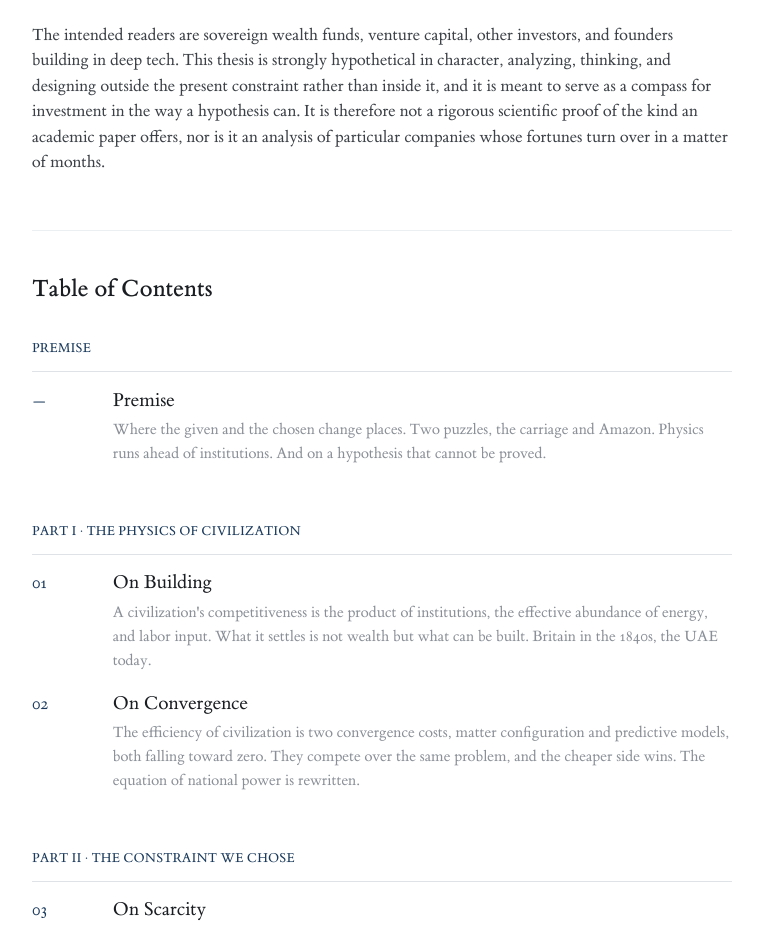
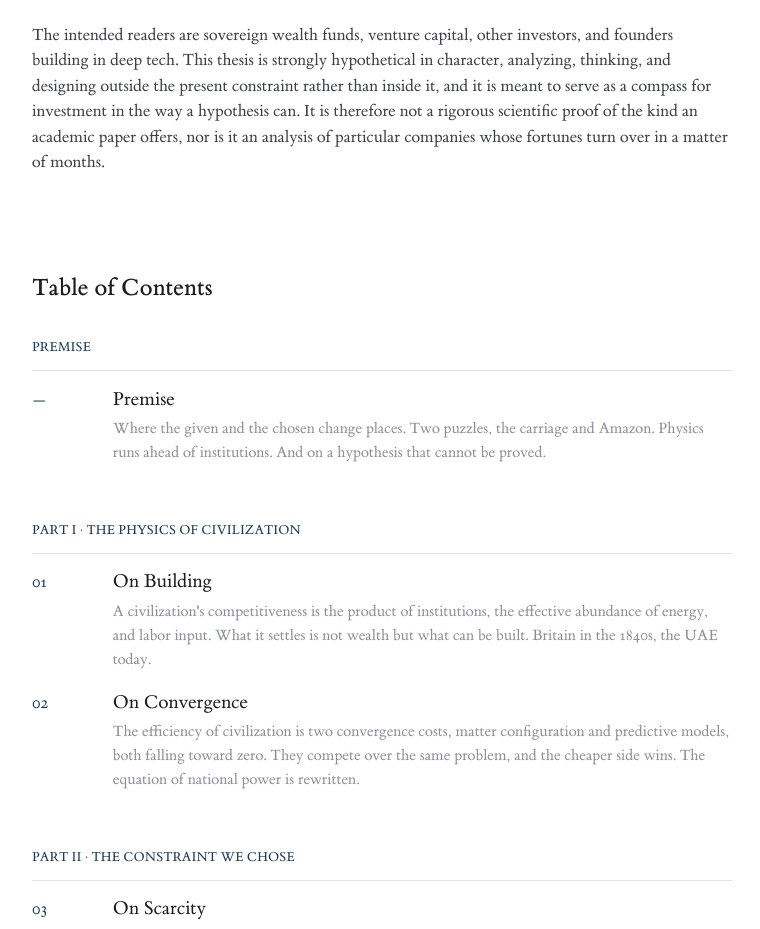
Before and after one commit to arata-hoshino/arata-hoshino.github.io, a Jekyll site: the page built from index.md, in a window 1280 px wide. Shown: the part 1544-2473 px from the top of the page, without its empty margins (258-1018 px from the left). Built offline with Jekyll 4.4.1, drawn with Linux system fonts in a browser that asks for light colours.

Commit message:
Take the rule off the head of the contents
Co-Authored-By: Claude Opus 5 <noreply@anthropic.com>

```diff
--- a/assets/css/style.css
+++ b/assets/css/style.css
@@ -853,12 +853,10 @@ main {
   margin-top: 3.72rem;
 }
 
-/* The contents opens on a rule, set at the faintest grey the site has,
-   with the break opened out to carry it. */
+/* The contents opens on white: the break alone carries it. */
 .prose .toc-heading {
   margin-top: 3.4rem;
   padding-top: 2.7rem;
-  border-top: 1px solid var(--rule-faint);
 }
 
 .epigraph blockquote {
```
